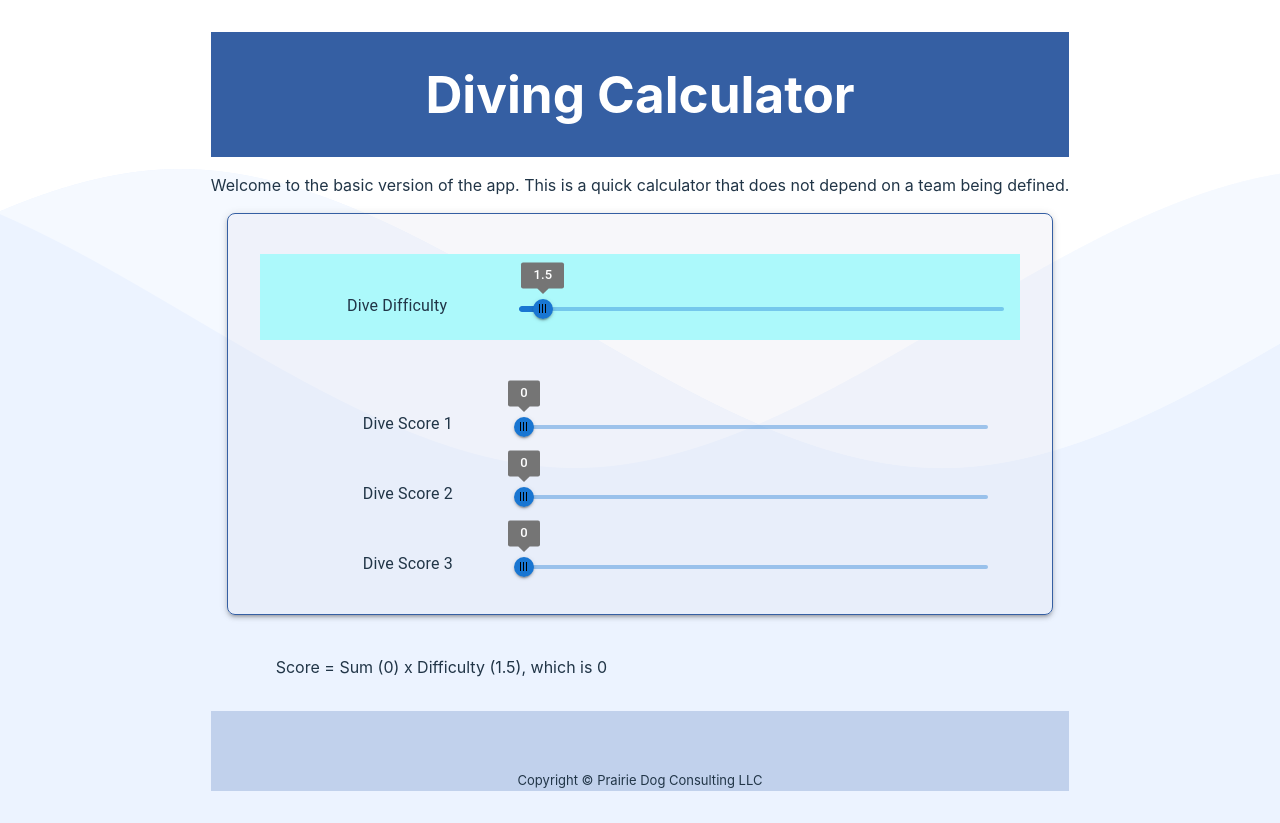
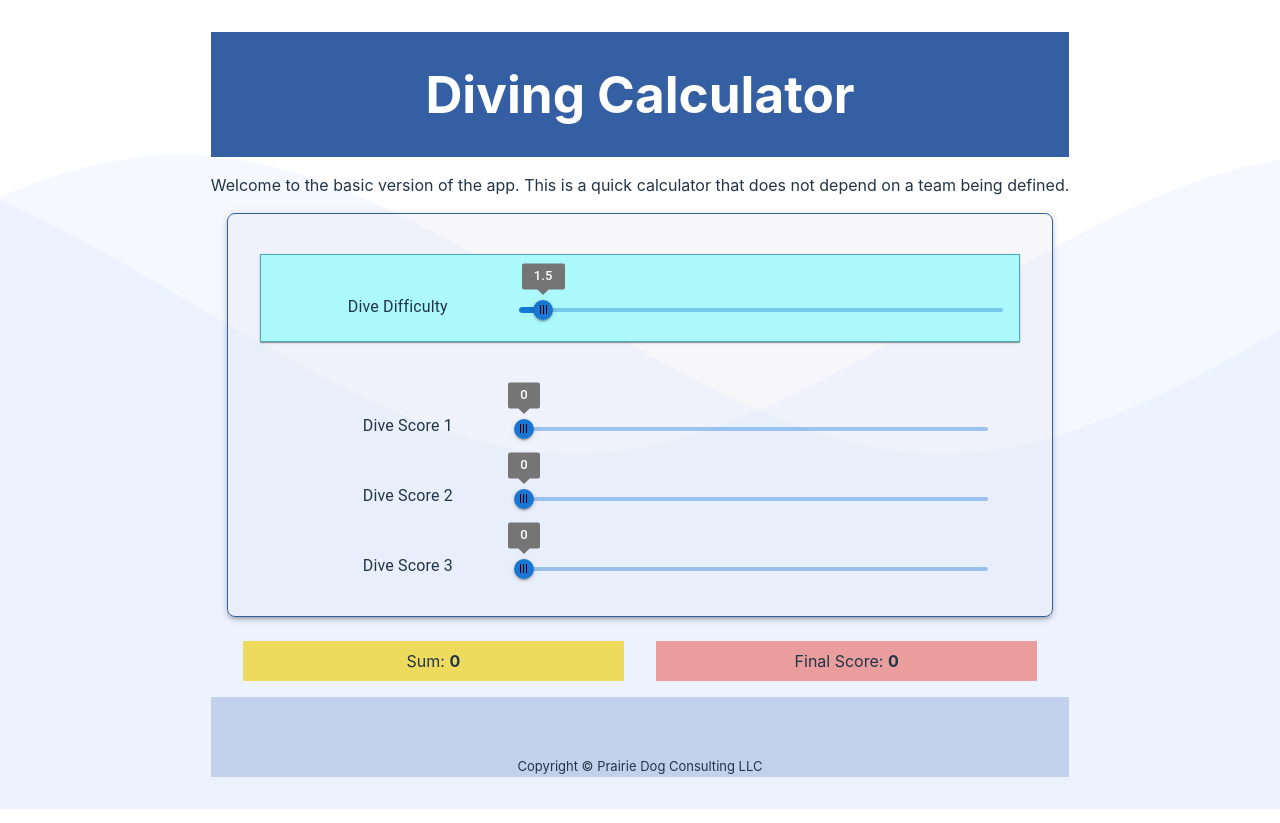
Before and after one commit to ballistic101/diving-calculator, a React (Vite) app: page /basic in a window 1280 px wide. Built offline with nearby package versions, Linux system fonts and the light colour scheme.

Commit message:
Make the Sum and Final Score look better.

```diff
--- a/src/components/DiveDifficulty.tsx
+++ b/src/components/DiveDifficulty.tsx
@@ -27,7 +27,10 @@ function DiveDifficulty({value, onChange}: Props) {
         pr: 2,
         pt: 5,
         pb: 2,
-        bgcolor: '#acf9fb'
+        bgcolor: '#acf9fb',
+        border: 1,
+        boxShadow: 1,
+        borderColor: 'rgb(77, 165, 184)'
     } as const;
 
     return (
--- a/src/routes/basic/Basic.tsx
+++ b/src/routes/basic/Basic.tsx
@@ -22,6 +22,24 @@ function Basic() {
         pt: 1
     } as const;
 
+    const DiveSumStyle = {
+        pl: 2,
+        pr: 2,
+        pt: 1,
+        pb: 1,
+        mr: 2,
+        bgcolor: "rgb(238, 219, 94)"
+    } as const;
+
+    const DiveFinalStyle = {
+        ml: 2,
+        pl: 2,
+        pr: 2,
+        pt: 1,
+        pb: 1,
+        bgcolor: "rgb(234, 157, 157)"
+    } as const;
+
     const finalRounded = Math.round(diveStats.final * 1000) / 1000;
     return (
         <>
@@ -31,7 +49,8 @@ function Basic() {
         </div>
         <Dive id="1" dive={diveStats} onChange={setStats} />
         <Box sx={DiveBoxScoreStyle}>
-            <p>Score = Sum ({diveStats.sum}) x Difficulty ({diveStats.difficulty}), which is {finalRounded}</p>
+            <Box sx={DiveSumStyle}>Sum: <b>{diveStats.sum}</b></Box>
+            <Box sx={DiveFinalStyle}>Final Score: <b>{finalRounded}</b></Box>
         </Box>
         </>
     );
```
